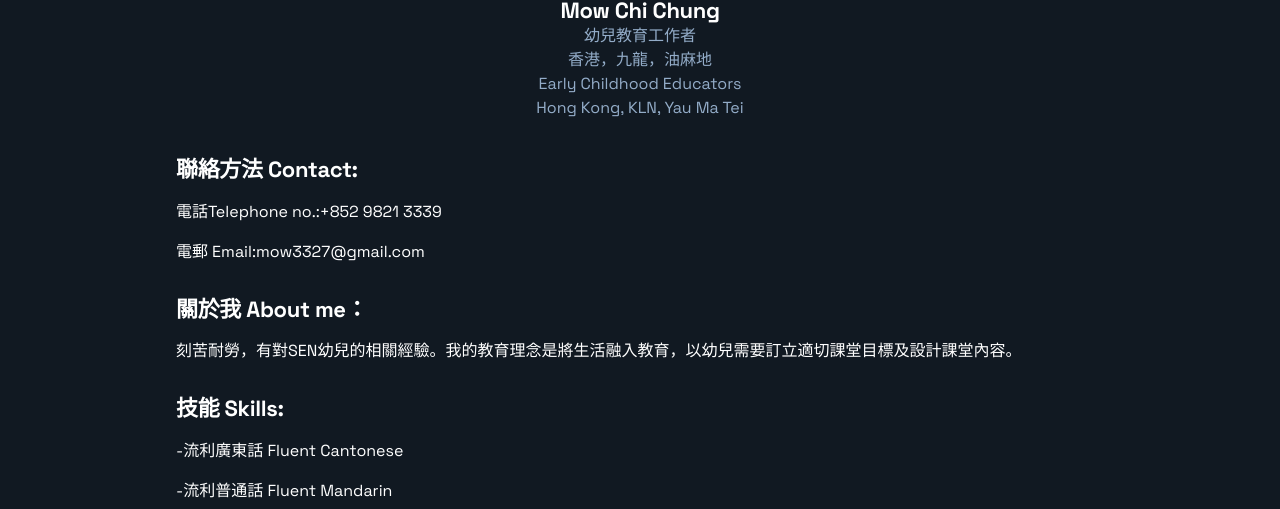
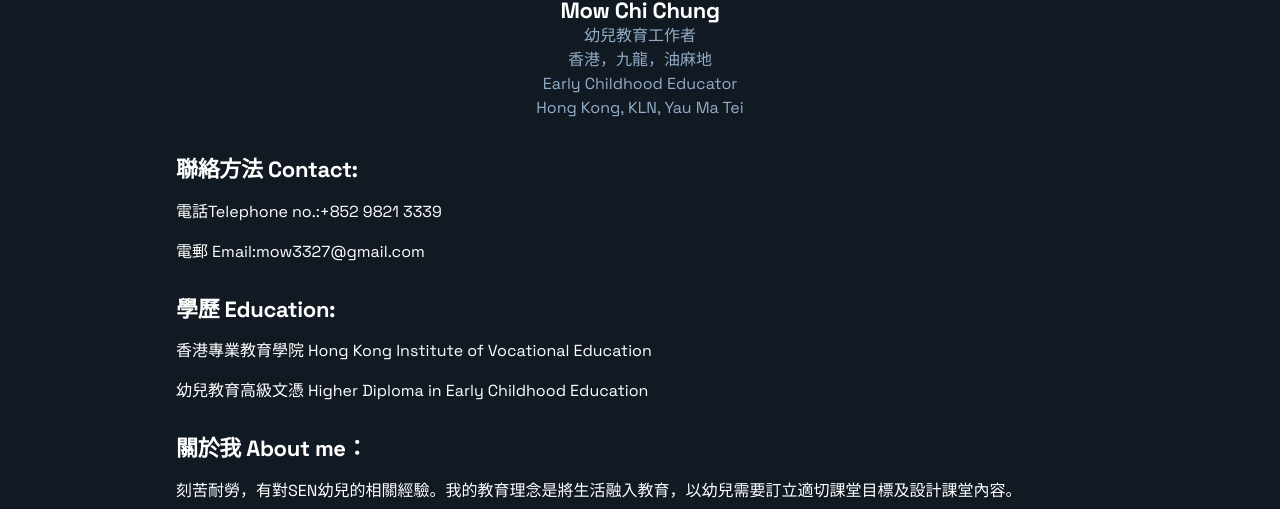
Before and after one commit to mowchichung/mowchichung.github.io, a plain HTML site: page index.htm in a window 1280 px wide. Shown: the part 291-800 px from the top of the page. Drawn offline with nearby package versions, Linux system fonts and the light colour scheme.

Commit message:
Update index.htm

```diff
--- a/index.htm
+++ b/index.htm
@@ -58,7 +58,7 @@
 			  <p class="text-white text-[22px] font-bold leading-tight tracking-[-0.015em] text-center">Mow Chi Chung</p>
                     <p class="text-[#93acc8] text-base font-normal leading-normal text-center">幼兒教育工作者</p>
 			  <p class="text-[#93acc8] text-base font-normal leading-normal text-center">香港，九龍，油麻地</p>
-                    <p class="text-[#93acc8] text-base font-normal leading-normal text-center">Early Childhood Educators</p>
+                    <p class="text-[#93acc8] text-base font-normal leading-normal text-center">Early Childhood Educator</p>
 		<p class="text-[#93acc8] text-base font-normal leading-normal text-center">Hong Kong, KLN, Yau Ma Tei</p>
                   </div>
                 </div>
@@ -69,7 +69,19 @@
 			     電話Telephone no.:+852 9821 3339
 			       <p class="text-white text-base font-normal leading-normal pb-3 pt-1 px-4">
 				電郵 Email:mow3327@gmail.com
+				        </p>
+		   </p>
+		   </p>
+ </p>
 
+				              <h2 class="text-white text-[22px] font-bold leading-tight tracking-[-0.015em] px-4 pb-3 pt-5">學歷 Education:</h2>
+		     <p class="text-white text-base font-normal leading-normal pb-3 pt-1 px-4">
+			     香港專業教育學院  Hong Kong Institute of Vocational Education
+
+		    <p class="text-white text-base font-normal leading-normal pb-3 pt-1 px-4">
+		  幼兒教育高級文憑  Higher Diploma in Early Childhood Education
+		   </p>
+		   </p>
 
 		   </p>
 		   </p>
```
